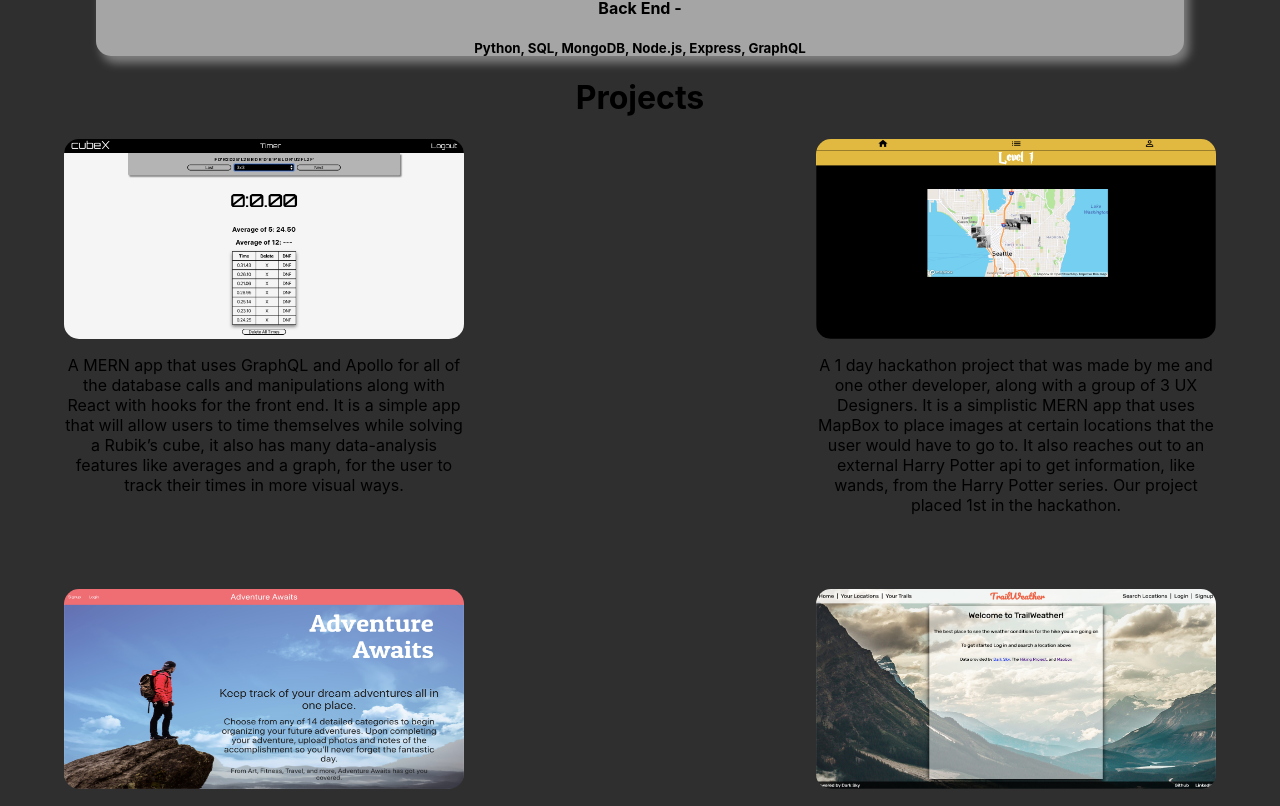
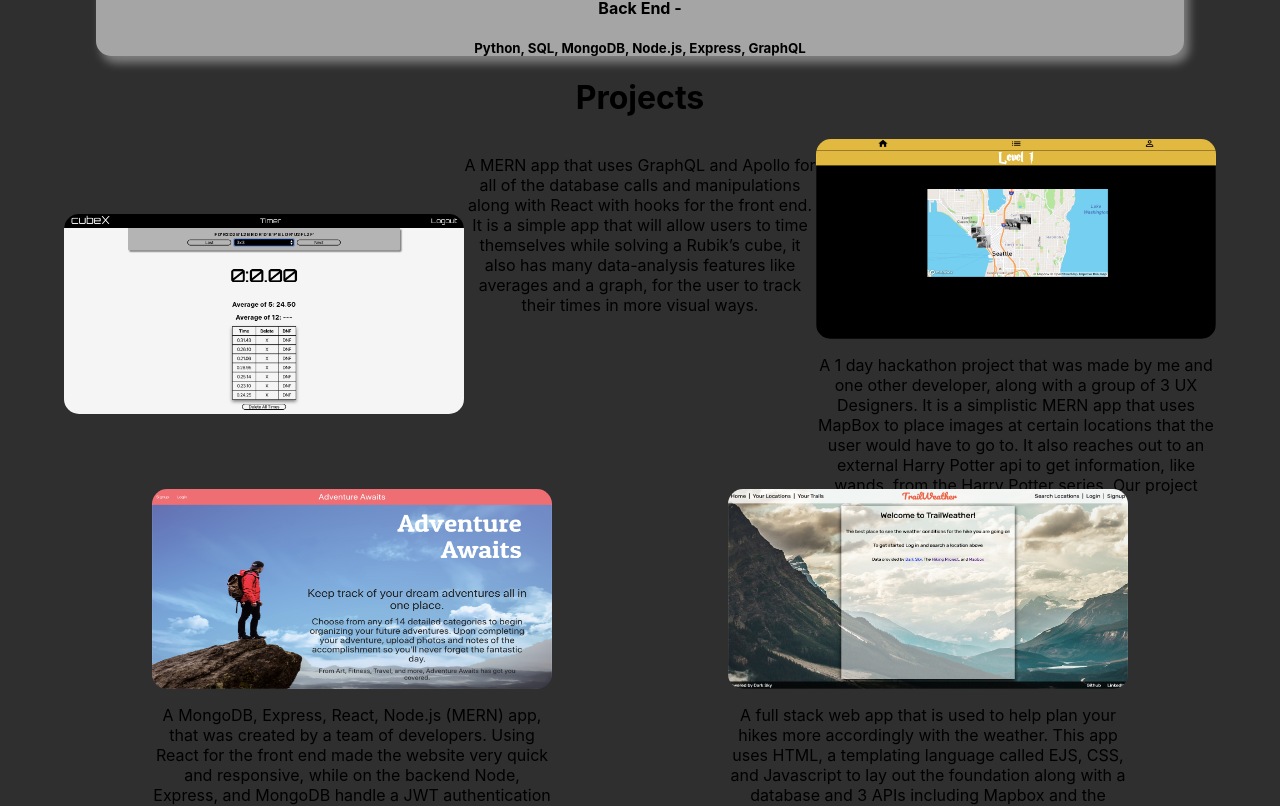
Before and after one commit to Brandon205/Portfolio, a React (Create React App) app: page / in a window 1280 px wide. Shown: the part 398-1204 px from the top of the page. Built offline with nearby package versions, Linux system fonts and the light colour scheme.

Commit message:
Pre CSS Grid

```diff
--- a/src/App.css
+++ b/src/App.css
@@ -46,7 +46,6 @@ header {
   border-radius: 15px;
   display: flex;
   flex-direction: column;
-  /* justify-content: flex-start; */
   align-items: center;
 }
 
@@ -56,13 +55,12 @@ header {
   margin: 0 auto;
   display: flex;
   flex-direction: column;
-  justify-content: space-between;
   align-content: space-evenly;
 }
 
 .project-container div {
   display: flex;
-  justify-content: space-between;
+  justify-content: space-around;
 }
 
 .project-details {
@@ -89,6 +87,10 @@ header {
   border-radius: 15px;
   position: absolute;
   filter: blur(5px);
+}
+
+.project-description {
+
 }
 
 .button {
--- a/src/Projects.js
+++ b/src/Projects.js
@@ -26,6 +26,7 @@ export default function Projects() {
               <a href="https://github.com/Brandon205/cubeX" rel="noopener-noreferrer">Code</a>
             </div>
           </div>
+          <p>A MERN app that uses GraphQL and Apollo for all of the database calls and manipulations along with React with hooks for the front end. It is a simple app that will allow users to time themselves while solving a Rubik’s cube, it also has many data-analysis features like averages and a graph, for the user to track their times in more visual ways.</p>
         </>
       );
       break;
@@ -74,7 +75,6 @@ export default function Projects() {
               <a href="https://github.com/Brandon205/TrailWeather">Code</a>
             </div>
           </div>
-          <p>A MERN app that uses GraphQL and Apollo for all of the database calls and manipulations along with React with hooks for the front end. It is a simple app that will allow users to time themselves while solving a Rubik’s cube, it also has many data-analysis features like averages and a graph, for the user to track their times in more visual ways.</p>
         </>
       );
       break;
@@ -91,6 +91,8 @@ export default function Projects() {
         <div>
           <div className="project" onMouseEnter={() => setProject1(true)} onMouseLeave={() => setProject1(false)}>
             {project1 ? content1 : <img className="project-img" src={cubeX} alt="cubeX home page" /> }
+          </div>
+          <div className="project-description">
             <p>A MERN app that uses GraphQL and Apollo for all of the database calls and manipulations along with React with hooks for the front end. It is a simple app that will allow users to time themselves while solving a Rubik’s cube, it also has many data-analysis features like averages and a graph, for the user to track their times in more visual ways.</p>
           </div>
           <div className="project" onMouseEnter={() => setProject2(true)} onMouseLeave={() => setProject2(false)}>
@@ -104,7 +106,7 @@ export default function Projects() {
             <p>A MongoDB, Express, React, Node.js (MERN) app, that was created by a team of developers. Using React for the front end made the website very quick and responsive, while on the backend Node, Express, and MongoDB handle a JWT authentication system along with that will allow for users to have their own secure accounts.</p>
           </div>
           <div className="project" onMouseEnter={() => setProject4(true)} onMouseLeave={() => setProject4(false)}>
-            {project4 ? content4 : <img className="project-img" src={trailWeather} alt="Trail Weather home page" /> }
+            {project4 ? content4 : (<img className="project-img" src={trailWeather} alt="Trail Weather home page" />) }
             <p>A full stack web app that is used to help plan your hikes more accordingly with the weather. This app uses HTML, a templating language called EJS, CSS, and Javascript to lay out the foundation along with a database and 3 APIs including Mapbox and the DarkSky API to provide information to the user about any weather or hike information they need.</p>
           </div>
         </div>
```
